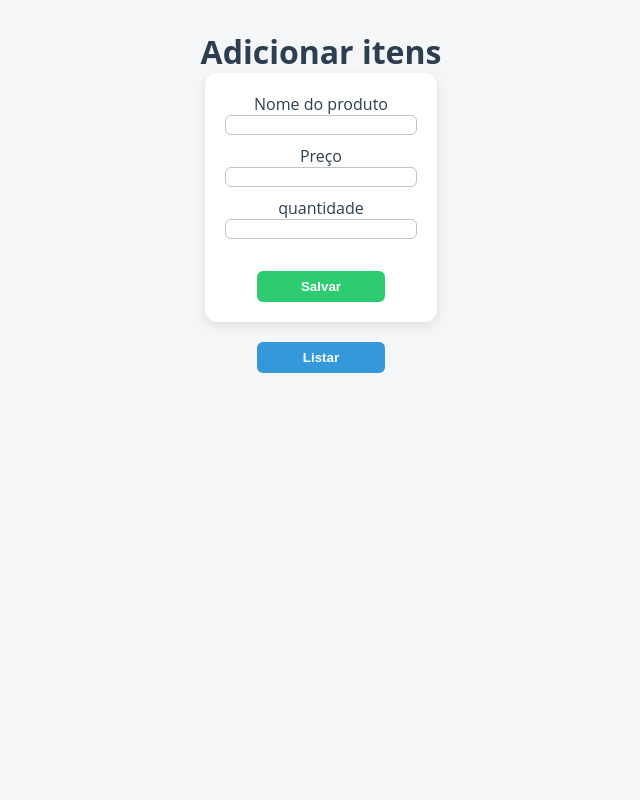
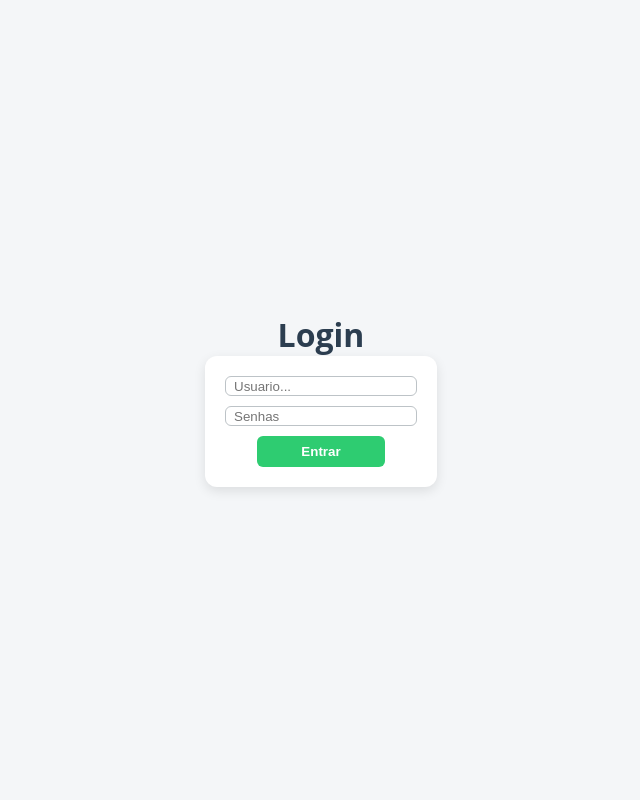
Before and after one commit to jeanPersil/InventarioFlet, a Flask app: page / in a window 1280 px wide. Shown: the whole page, without its empty margins (319-959 px from the left). Run offline with Flask 3, Linux system fonts and the light colour scheme.

Commit message:
adicionando tela login

```diff
--- a/app.py
+++ b/app.py
@@ -18,15 +18,73 @@ def criar_banco():
     conn.commit()
     conn.close()
 
+
+def criarLoginAdmin():
+    conn = sqlite3.connect("estoque.db")
+    cursor = conn.cursor()
+
+    cursor.execute('''
+        CREATE TABLE IF NOT EXISTS loginUsuarios (
+            id INTEGER PRIMARY KEY AUTOINCREMENT,
+            usuario TEXT UNIQUE NOT NULL,
+            senha TEXT NOT NULL,
+            tipo TEXT NOT NULL
+        )
+    ''')
+
+    try:
+        cursor.execute('''
+            INSERT INTO loginUsuarios (usuario, senha, tipo)
+            VALUES (?, ?, ?)
+        ''', ('admin', 'admin123', 'admin'))
+    except sqlite3.IntegrityError:
+        print("Usuário 'admin' já existe.")
+
+    conn.commit()
+    conn.close()
+
+
+
+criarLoginAdmin()
 criar_banco()
 
-@app.route("/")
+
+
+@app.route('/')
+def login():
+    return render_template('login.html')
+
+
+@app.route("/api/pagAdicionar")
 def home():
     return render_template("/adicionar.html")
+
 
 @app.route("/paginaListar")
 def pagListar():
     return render_template("/listar.html")
+
+
+@app.route("/api/login", methods=["POST"])
+def logarUsuario():
+    dados = request.json
+    usuario = dados["user"]
+    senha = dados["senha"]
+
+    conn = sqlite3.connect("estoque.db")
+    cursor = conn.cursor()
+    cursor.execute('''
+        SELECT * FROM loginUsuarios
+        WHERE usuario = ? AND senha = ?
+    ''', (usuario, senha))
+
+    resultado = cursor.fetchone()
+    conn.close()
+
+    if resultado:
+        return jsonify({"mensagem": "Login bem-sucedido", "usuario": usuario}), 200
+    else:
+        return jsonify({"erro": "Usuário ou senha inválidos"}), 401
 
 
 @app.route("/api/adicionar", methods=["POST"])
--- a/static/api.js
+++ b/static/api.js
@@ -1,3 +1,17 @@
+export function realizarLogin({ user, senha }) {
+  return fetch("/api/login", {
+    method: "POST",
+    headers: { "Content-Type": "application/json" },
+    body: JSON.stringify({ user, senha }),
+  }).then((resposta) => {
+    if (resposta.status === 200) {
+      return (window.location.href = "/api/pagAdicionar");
+    } else {
+      alert("usuario ou senha invalidos!");
+    }
+  });
+}
+
 export function adicionarProduto({ nome, preco, quantidade }) {
   return fetch("/api/adicionar", {
     method: "POST",
--- /dev/null
+++ b/static/logar.js
@@ -0,0 +1,10 @@
+import { realizarLogin } from "./api.js";
+
+const formLogin = document.getElementById("formLogin");
+
+formLogin.addEventListener("submit", (e) => {
+  const login = document.getElementById("login").value;
+  const senha = document.getElementById("senha").value;
+  e.preventDefault();
+  realizarLogin({ user: login, senha: senha });
+});
--- a/static/style.css
+++ b/static/style.css
@@ -14,10 +14,17 @@ body {
   height: 100vh;
   background-color: #f4f6f8;
   display: flex;
-
   justify-content: center;
   font-family: "Open Sans", sans-serif;
   color: #2c3e50;
+}
+
+.tela-login {
+  height: 100vh;
+  background-color: #f4f6f8;
+  display: flex;
+  justify-content: center;
+  align-items: center;
 }
 
 main {
@@ -164,6 +171,12 @@ table .excluir {
   flex-direction: column;
 }
 
+.login {
+  display: flex;
+  flex-direction: column;
+  align-items: center;
+}
+
 #formModal label {
   margin-top: 10px;
   font-weight: bold;
--- /dev/null
+++ b/templates/login.html
@@ -0,0 +1,23 @@
+<!DOCTYPE html>
+<html lang="pt-br">
+  <head>
+    <meta charset="UTF-8" />
+    <meta name="viewport" content="width=device-width, initial-scale=1.0" />
+    <link rel="stylesheet" href="../static/style.css" />
+    <title>Login</title>
+  </head>
+  <body class="tela-login">
+    <main>
+      <div class="login">
+        <h1>Login</h1>
+        <form id="formLogin">
+          <input type="text" placeholder="Usuario..." id="login" />
+          <input type="password" placeholder="Senhas" id="senha" />
+          <button>Entrar</button>
+        </form>
+      </div>
+    </main>
+
+    <script type="module" src="../static/logar.js"></script>
+  </body>
+</html>
```
Also changed, not shown: estoque.db.
